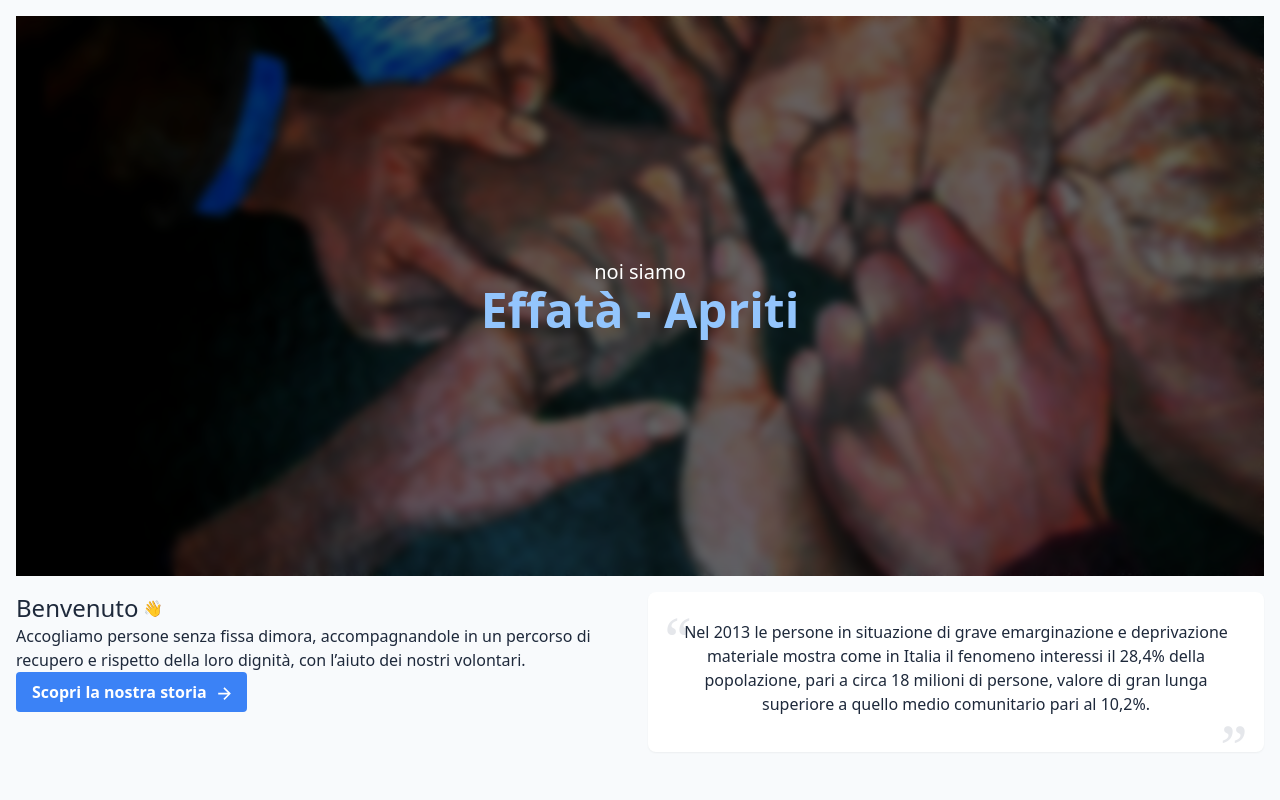
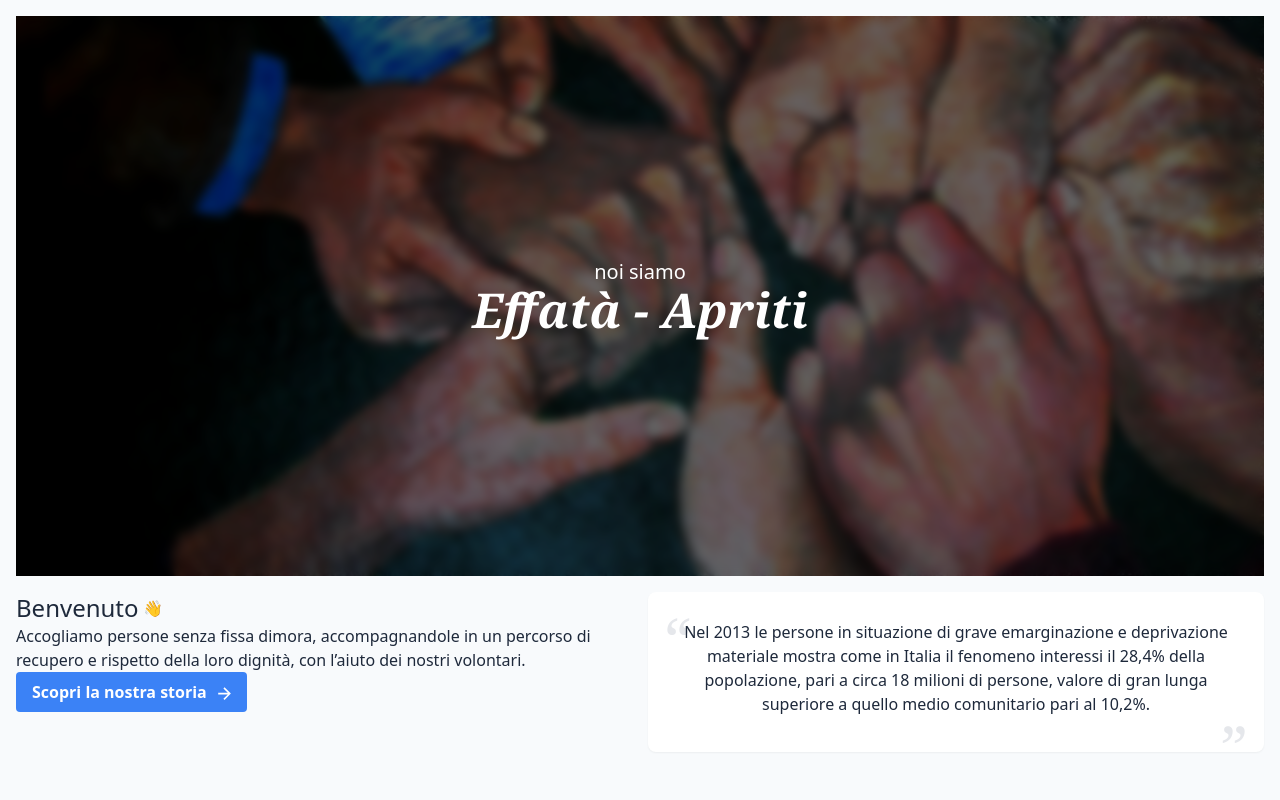
Before and after one commit to zum281/effata-web, an Astro site: page / in a window 1280 px wide. Shown: the top 800 px of the page. Built offline with nearby package versions, Linux system fonts and the light colour scheme; Astro itself is replaced by a stand-in of ours.

Commit message:
feat: style tweaks

```diff
--- a/src/components/Hero.astro
+++ b/src/components/Hero.astro
@@ -10,7 +10,7 @@
 			class='text-white text-lg md:text-xl text-center row-span-full col-span-full z-10'
 		>
 			noi siamo <span
-				class='font-bold block text-2xl md:text-5xl text-blue-300 leading-loose'
+				class='font-bold block text-2xl md:text-5xl italic font-serif leading-loose'
 				>Effatà - Apriti</span
 			>
 		</p>
```
